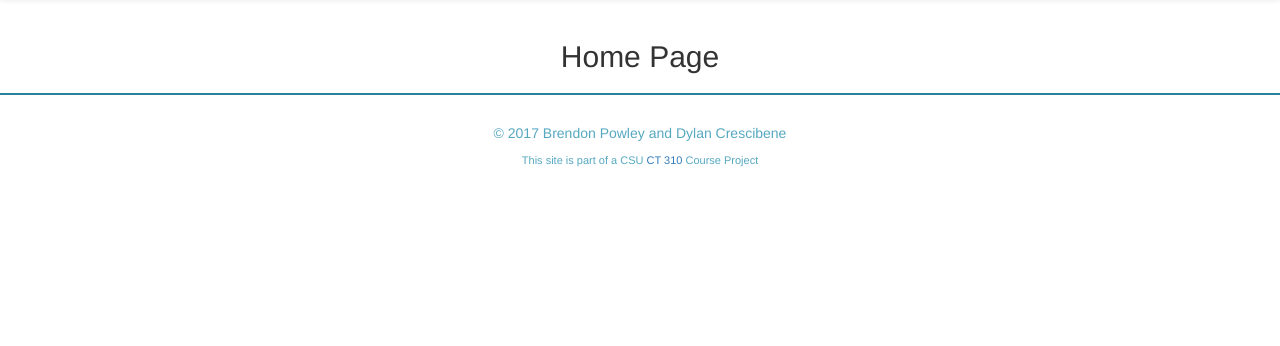
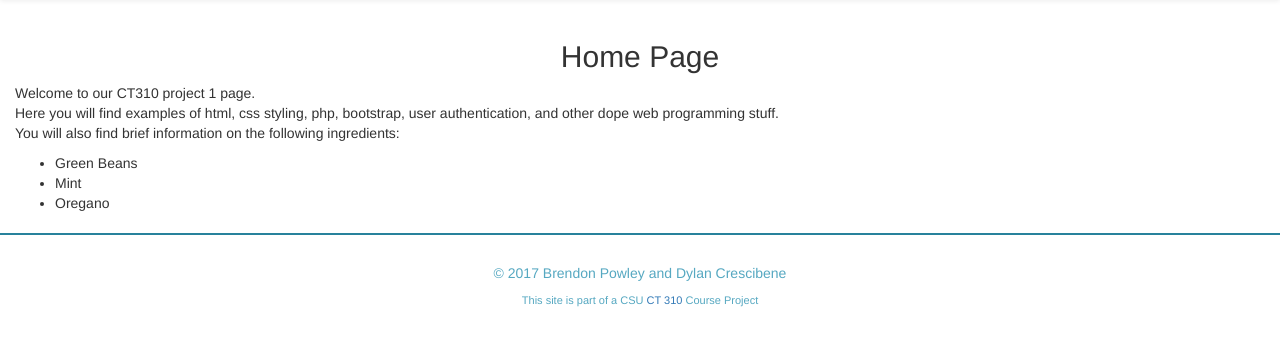
Before and after one commit to DylanCrescibene/CT310-P1, a PHP site: page / in a window 1280 px wide. Shown: the part 246-592 px from the top of the page. Run offline with PHP 8.4, Linux system fonts and the light colour scheme; some libraries are stand-ins or nearby versions.

Commit message:
basic information on the homepage

```diff
--- a/index.php
+++ b/index.php
@@ -12,6 +12,17 @@ include ('header.php');
 
 <div class="col-lg-12 col-md-12 col-sm-12 col-xs-12">
 	<h2>Home Page</h2>
+
+	<p>
+		Welcome to our CT310 project 1 page. <br>
+		Here you will find examples of html, css styling, php, bootstrap, user authentication, and other dope web programming stuff.<br>
+		You will also find brief information on the following ingredients:
+		<ul>
+			<li>Green Beans</li>
+			<li>Mint</li>
+			<li>Oregano</li>
+		</ul>
+	</p>
 </div>
 
 
```
